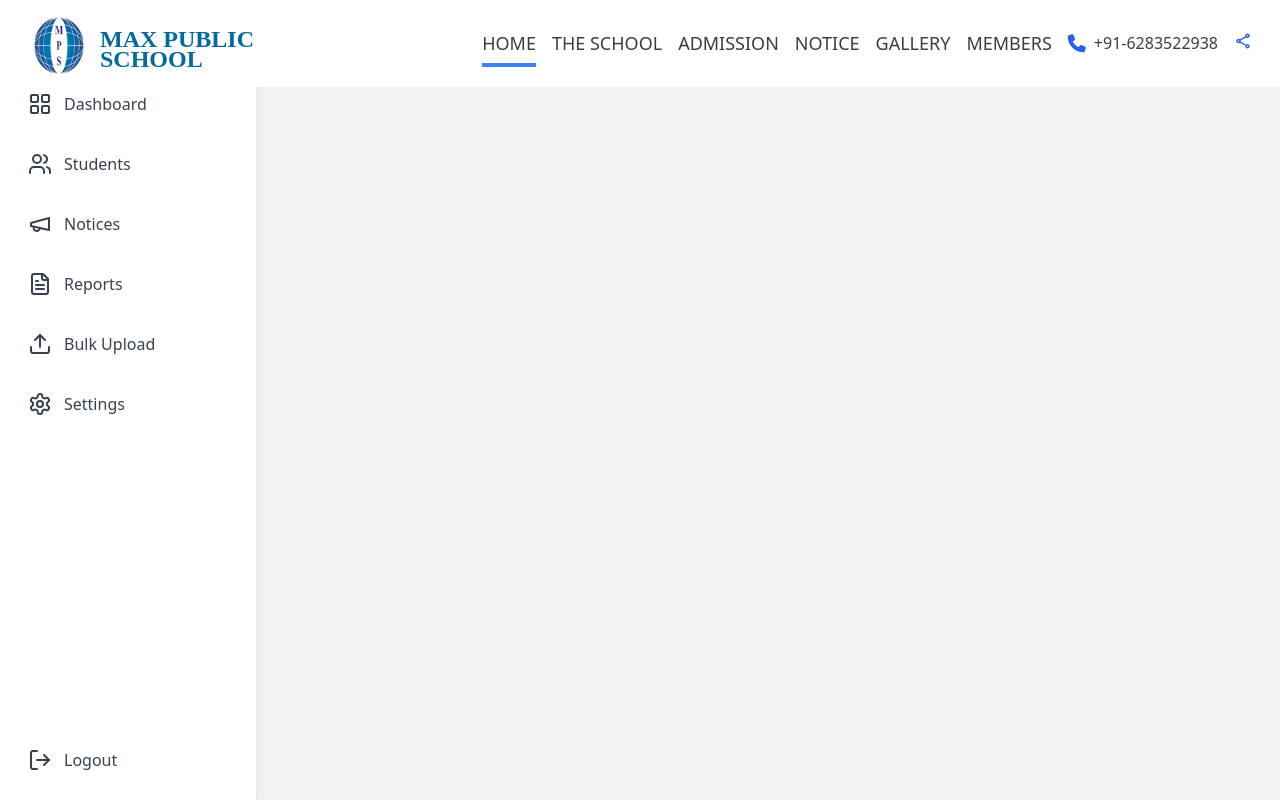
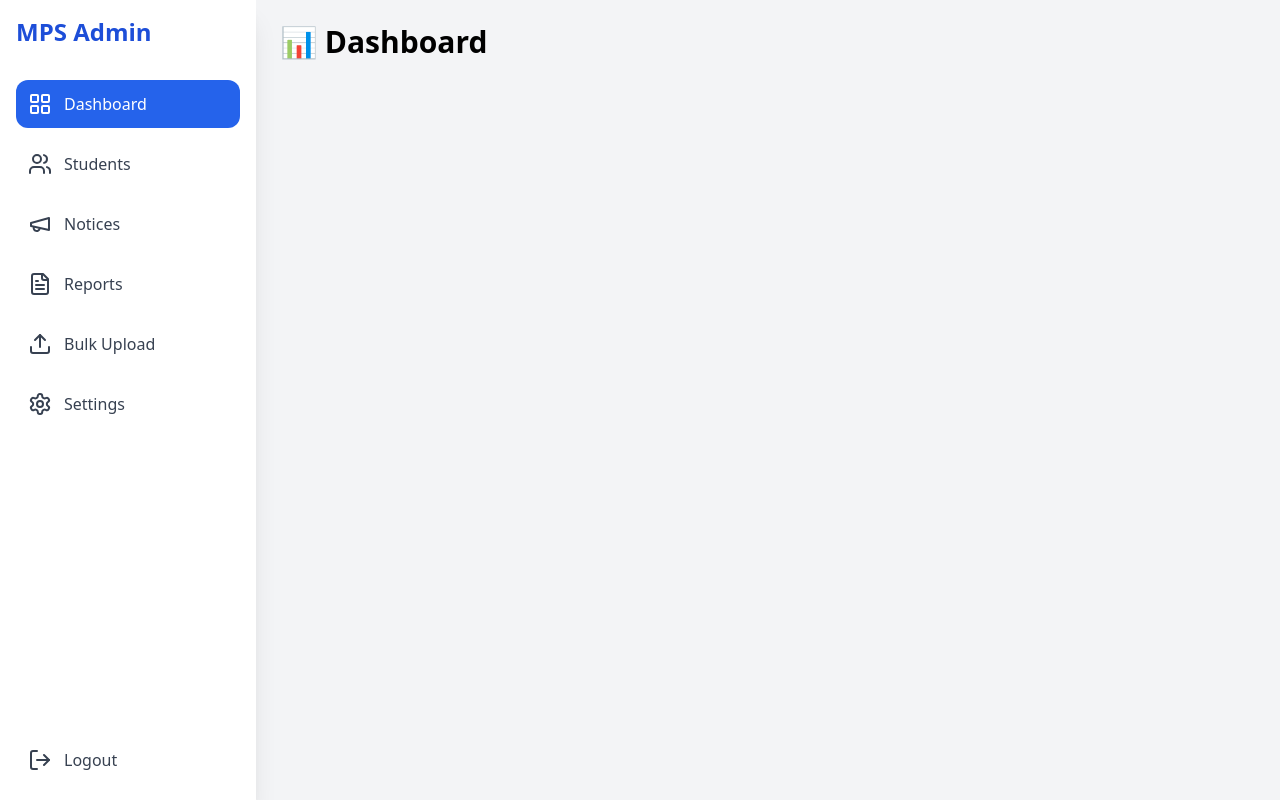
Before and after one commit to prashantkumarpro/MPS, a React (Vite) app in the folder frontend/: page /admin in a window 1280 px wide. Built offline with nearby package versions, Linux system fonts and the light colour scheme; a web font is replaced by a local one.

Commit message:
add admin

```diff
--- a/frontend/src/App.jsx
+++ b/frontend/src/App.jsx
@@ -6,10 +6,17 @@ import Root from './Root'
 import Profile from './components/Profile'
 import Notification from './pages/Notification'
 import ResultPage from './pages/resutlPage'
-import AdminLayout from './pages/admin/Dashboard'
 import CheckResult from './pages/CheckResult'
+import ClassResult from './pages/ClassResult'
 import { ReportProvider } from './context/ReportContext'
-import ClassResult from './pages/ClassResult'
+import AdminLayout from './admin/layout/AdminLayout'
+import Dashboard from './admin/pages/Dashboard'
+import Students from './admin/pages/Students'
+import Notices from './admin/pages/Notices'
+import Reports from './admin/pages/Reports'
+import BulkUpload from './admin/pages/BulkUpload'
+import Settings from './admin/pages/Settings'
+import Logout from './admin/pages/Logout'
 
 function App () {
   return (
@@ -24,7 +31,16 @@ function App () {
             <Route path='/check-result' element={<CheckResult />} />
             <Route path='/result' element={<ResultPage />} />
             <Route path='/class-result' element={<ClassResult />} />
-            <Route path='/admin' element={<AdminLayout />} />
+          </Route>
+
+          <Route path='admin' element={<AdminLayout />}>
+            <Route index element={<Dashboard />} />
+            <Route path='students' element={<Students />} />
+            <Route path='notices' element={<Notices />} />
+            <Route path='reports' element={<Reports />} />
+            <Route path='bulk-upload' element={<BulkUpload />} />
+            <Route path='settings' element={<Settings />} />
+            <Route path='logout' element={<Logout />} />
           </Route>
         </Routes>
       </BrowserRouter>
--- /dev/null
+++ b/frontend/src/admin/components/SidebarLink.jsx
@@ -0,0 +1,19 @@
+import { NavLink } from 'react-router'
+
+export default function SidebarLink ({ to, icon, children }) {
+  return (
+    <NavLink
+      to={to}
+      className={({ isActive }) =>
+        `flex items-center gap-3 p-3 rounded-xl transition-all ${
+          isActive
+            ? 'bg-blue-600 text-white'
+            : 'text-gray-700 hover:bg-blue-100 hover:text-blue-700'
+        }`
+      }
+    >
+      <span className='text-xl'>{icon}</span>
+      <span className='text-md font-medium'>{children}</span>
+    </NavLink>
+  )
+}
--- /dev/null
+++ b/frontend/src/admin/layout/AdminLayout.jsx
@@ -0,0 +1,59 @@
+import { Outlet } from 'react-router'
+import {
+  LayoutGrid,
+  Users,
+  Megaphone,
+  FileText,
+  Upload,
+  Settings,
+  LogOut
+} from 'lucide-react'
+import SidebarLink from '../components/SidebarLink'
+
+export default function AdminLayout () {
+  return (
+    <div className='flex h-screen bg-gray-100'>
+      {/* Sidebar */}
+      <aside className='w-64 bg-white shadow-xl flex flex-col p-4'>
+        <h1 className='text-2xl font-bold mb-8 text-blue-700'>MPS Admin</h1>
+
+        <nav className='flex flex-col gap-3'>
+          <SidebarLink to='/admin' icon={<LayoutGrid />}>
+            Dashboard
+          </SidebarLink>
+
+          <SidebarLink to='/admin/students' icon={<Users />}>
+            Students
+          </SidebarLink>
+
+          <SidebarLink to='/admin/notices' icon={<Megaphone />}>
+            Notices
+          </SidebarLink>
+
+          <SidebarLink to='/admin/reports' icon={<FileText />}>
+            Reports
+          </SidebarLink>
+
+          <SidebarLink to='/admin/bulk-upload' icon={<Upload />}>
+            Bulk Upload
+          </SidebarLink>
+
+          <SidebarLink to='/admin/settings' icon={<Settings />}>
+            Settings
+          </SidebarLink>
+        </nav>
+
+        <div className='mt-auto'>
+          <SidebarLink to='/admin/logout' icon={<LogOut />}>
+            Logout
+          </SidebarLink>
+        </div>
+      </aside>
+
+      {/* Main Content */}
+      <main className='flex-1 overflow-y-auto p-6'>
+        <Outlet />
+      </main>
+    </div>
+  )
+}
--- /dev/null
+++ b/frontend/src/admin/pages/BulkUpload.jsx
@@ -0,0 +1,3 @@
+export default function BulkUpload () {
+  return <h2 className='text-3xl font-bold'>📦 Bulk Upload</h2>
+}
--- /dev/null
+++ b/frontend/src/admin/pages/Dashboard.jsx
@@ -0,0 +1,3 @@
+export default function Dashboard () {
+  return <h2 className='text-3xl font-bold'>📊 Dashboard</h2>
+}
--- /dev/null
+++ b/frontend/src/admin/pages/Logout.jsx
@@ -0,0 +1,3 @@
+export default function Logout () {
+  return <h2 className='text-3xl font-bold'>🚪 Logout</h2>
+}
--- /dev/null
+++ b/frontend/src/admin/pages/Notices.jsx
@@ -0,0 +1,3 @@
+export default function Notices () {
+  return <h2 className='text-3xl font-bold'>📢 Notices</h2>
+}
--- /dev/null
+++ b/frontend/src/admin/pages/Reports.jsx
@@ -0,0 +1,3 @@
+export default function Reports () {
+  return <h2 className='text-3xl font-bold'>📝 Reports</h2>
+}
--- /dev/null
+++ b/frontend/src/admin/pages/Settings.jsx
@@ -0,0 +1,3 @@
+export default function Settings () {
+  return <h2 className='text-3xl font-bold'>⚙️ Settings</h2>
+}
--- /dev/null
+++ b/frontend/src/admin/pages/Students.jsx
@@ -0,0 +1,3 @@
+export default function Students () {
+  return <h2 className='text-3xl font-bold'>👨‍🎓 Students</h2>
+}
--- a/frontend/src/pages/admin/Dashboard.jsx
+++ /dev/null
@@ -1,108 +0,0 @@
-import React from 'react'
-import { NavLink, Outlet } from 'react-router'
-import {
-  LayoutGrid,
-  Users,
-  Megaphone,
-  FileText,
-  Upload,
-  Settings,
-  LogOut
-} from 'lucide-react'
-
-// =============================
-// Admin Layout (Sidebar + Header)
-// =============================
-export default function AdminLayout () {
-  return (
-    <div className='flex h-screen bg-gray-100'>
-      {/* Sidebar */}
-      <aside className='w-64 bg-white shadow-xl flex flex-col p-4'>
-        <h1 className='text-2xl font-bold mb-8 text-blue-700'>MPS Admin</h1>
-
-        <nav className='flex flex-col gap-3'>
-          <SidebarLink to='/admin/dashboard' icon={<LayoutGrid />}>
-            Dashboard
-          </SidebarLink>
-          <SidebarLink to='/admin/students' icon={<Users />}>
-            Students
-          </SidebarLink>
-          <SidebarLink to='/admin/notices' icon={<Megaphone />}>
-            Notices
-          </SidebarLink>
-          <SidebarLink to='/admin/reports' icon={<FileText />}>
-            Reports
-          </SidebarLink>
-          <SidebarLink to='/admin/bulk-upload' icon={<Upload />}>
-            Bulk Upload
-          </SidebarLink>
-          <SidebarLink to='/admin/settings' icon={<Settings />}>
-            Settings
-          </SidebarLink>
-        </nav>
-
-        <div className='mt-auto'>
-          <SidebarLink to='/admin/logout' icon={<LogOut />}>
-            Logout
-          </SidebarLink>
-        </div>
-      </aside>
-
-      {/* Main Content */}
-      <main className='flex-1 overflow-y-auto p-6'>
-        <Outlet />
-      </main>
-    </div>
-  )
-}
-
-// =============================
-// Reusable Sidebar Link Component
-// =============================
-function SidebarLink ({ to, icon, children }) {
-  return (
-    <NavLink
-      to={to}
-      className={({ isActive }) =>
-        `flex items-center gap-3 p-3 rounded-xl text-gray-700 hover:bg-blue-100 hover:text-blue-700 transition-all ${
-          isActive ? 'bg-blue-600 text-white' : ''
-        }`
-      }
-    >
-      <span className='text-xl'>{icon}</span>
-      <span className='text-md font-medium'>{children}</span>
-    </NavLink>
-  )
-}
-
-// =============================
-// Placeholder Admin Pages
-// Replace these with real content later
-// =============================
-export function AdminDashboard () {
-  return <h2 className='text-3xl font-bold'>📊 Dashboard</h2>
-}
-
-export function AdminStudents () {
-  return <h2 className='text-3xl font-bold'>👨‍🎓 Students</h2>
-}
-
-export function AdminNotices () {
-  return <h2 className='text-3xl font-bold'>📢 Notices</h2>
-}
-
-export function AdminReports () {
-  return <h2 className='text-3xl font-bold'>📝 Reports</h2>
-}
-
-export function AdminBulkUpload () {
-  return <h2 className='text-3xl font-bold'>📦 Bulk Upload</h2>
-}
-
-export function AdminSettings () {
-  return <h2 className='text-3xl font-bold'>⚙️ Settings</h2>
-}
-
-export function AdminLogout () {
-  return <h2 className='text-3xl font-bold'>🚪 Logout</h2>
-}
```
